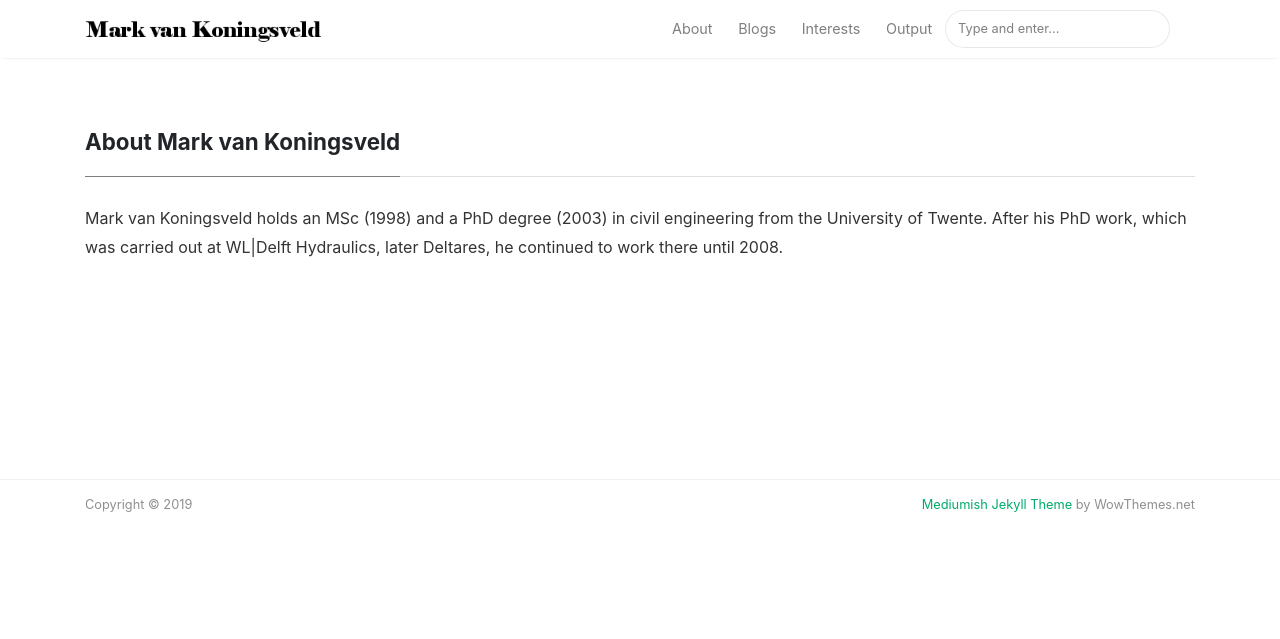
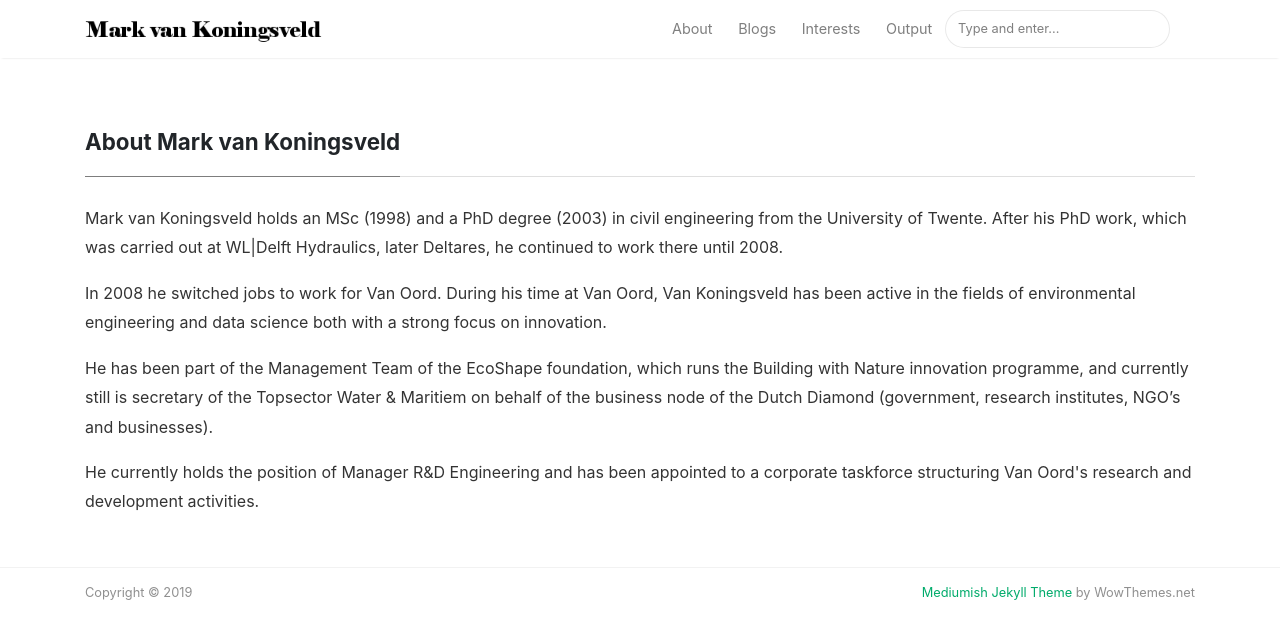
Before and after one commit to markvankoningsveld/markvankoningsveld.github.io, a Jekyll site: the page built from _pages/about.md, in a window 1280 px wide. Shown: the top 639 px of the page. Built offline with Jekyll 4.4.1, drawn with Linux system fonts in a browser that asks for light colours; nearby versions of some CDN libraries.

Commit message:
Enabled about

```diff
--- a/_pages/about.md
+++ b/_pages/about.md
@@ -5,3 +5,9 @@ permalink: /about
 ---
 
 <p>Mark van Koningsveld holds an MSc (1998) and a PhD degree (2003) in civil engineering from the University of Twente. After his PhD work, which was carried out at WL|Delft Hydraulics, later Deltares, he continued to work there until 2008.</p>
+
+<p>In 2008 he switched jobs to work for Van Oord. During his time at Van Oord, Van Koningsveld has been active in the fields of environmental engineering and data science both with a strong focus on innovation.</p>
+
+<p>He has been part of the Management Team of the EcoShape foundation, which runs the Building with Nature innovation programme, and currently still is secretary of the Topsector Water & Maritiem on behalf of the business node of the Dutch Diamond (government, research institutes, NGO’s and businesses).</p>
+
+<p>He currently holds the position of Manager R&D Engineering and has been appointed to a corporate taskforce structuring Van Oord's research and development activities.</p>
```
